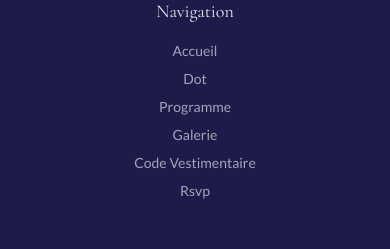
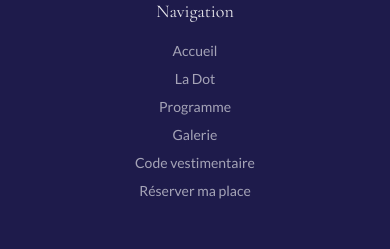
Before and after one commit to Garnel-Diffo/Blinda-et-Elvis, a React (Vite) app: page / in a window 390 px wide. Shown: the part 10781-11030 px from the top of the page. Built offline with nearby package versions, Linux system fonts and the light colour scheme.

Commit message:
remplacer RSVP partout

```diff
--- a/src/components/shared/Footer.jsx
+++ b/src/components/shared/Footer.jsx
@@ -25,8 +25,15 @@ export default function Footer() {
           <div className="text-center">
             <h4 className="font-heading text-lg text-white/90 mb-4">Navigation</h4>
             <ul className="space-y-2 text-sm font-body">
-              {['#accueil', '#dot', '#programme', '#galerie', '#code-vestimentaire', '#rsvp'].map(
-                (href) => (
+              {[
+                { href: '#accueil', label: 'Accueil' },
+                { href: '#dot', label: 'La Dot' },
+                { href: '#programme', label: 'Programme' },
+                { href: '#galerie', label: 'Galerie' },
+                { href: '#code-vestimentaire', label: 'Code vestimentaire' },
+                { href: '#rsvp', label: 'Réserver ma place' },
+              ].map(
+                ({ href, label }) => (
                   <li key={href}>
                     <a
                       href={href}
@@ -34,9 +41,9 @@ export default function Footer() {
                         e.preventDefault();
                         document.querySelector(href)?.scrollIntoView({ behavior: 'smooth' });
                       }}
-                      className="text-white/60 hover:text-gold-wed transition-colors capitalize"
+                      className="text-white/60 hover:text-gold-wed transition-colors"
                     >
-                      {href.slice(1).replace(/-/g, ' ')}
+                      {label}
                     </a>
                   </li>
                 )
--- a/src/components/shared/Navbar.jsx
+++ b/src/components/shared/Navbar.jsx
@@ -9,7 +9,7 @@ const NAV_LINKS = [
   { href: '#programme', label: 'Programme' },
   { href: '#galerie', label: 'Galerie' },
   { href: '#code-vestimentaire', label: 'Pagne' },
-  { href: '#rsvp', label: 'RSVP' },
+  { href: '#rsvp', label: 'Réserver ma place' },
 ];
 
 export default function Navbar() {
@@ -80,7 +80,7 @@ export default function Navbar() {
           </a>
 
           {/* Desktop nav */}
-          <div className="hidden md:flex items-center gap-6">
+          <div className="hidden lg:flex items-center gap-5">
             {isHome && NAV_LINKS.map(link => {
               const id = link.href.slice(1);
               const isActive = active === id;
@@ -121,7 +121,7 @@ export default function Navbar() {
 
           {/* Mobile button */}
           <button
-            className="md:hidden p-2 rounded-lg transition-all duration-200"
+            className="lg:hidden p-2 rounded-lg transition-all duration-200"
             style={{ color: scrolled ? '#374151' : 'white' }}
             onClick={() => setOpen(p => !p)}
             aria-label="Menu"
@@ -145,7 +145,7 @@ export default function Navbar() {
       <AnimatePresence>
         {open && (
           <motion.div
-            className="fixed inset-0 z-40 md:hidden"
+            className="fixed inset-0 z-40 lg:hidden"
             initial={{ opacity: 0 }}
             animate={{ opacity: 1 }}
             exit={{ opacity: 0 }}
```
